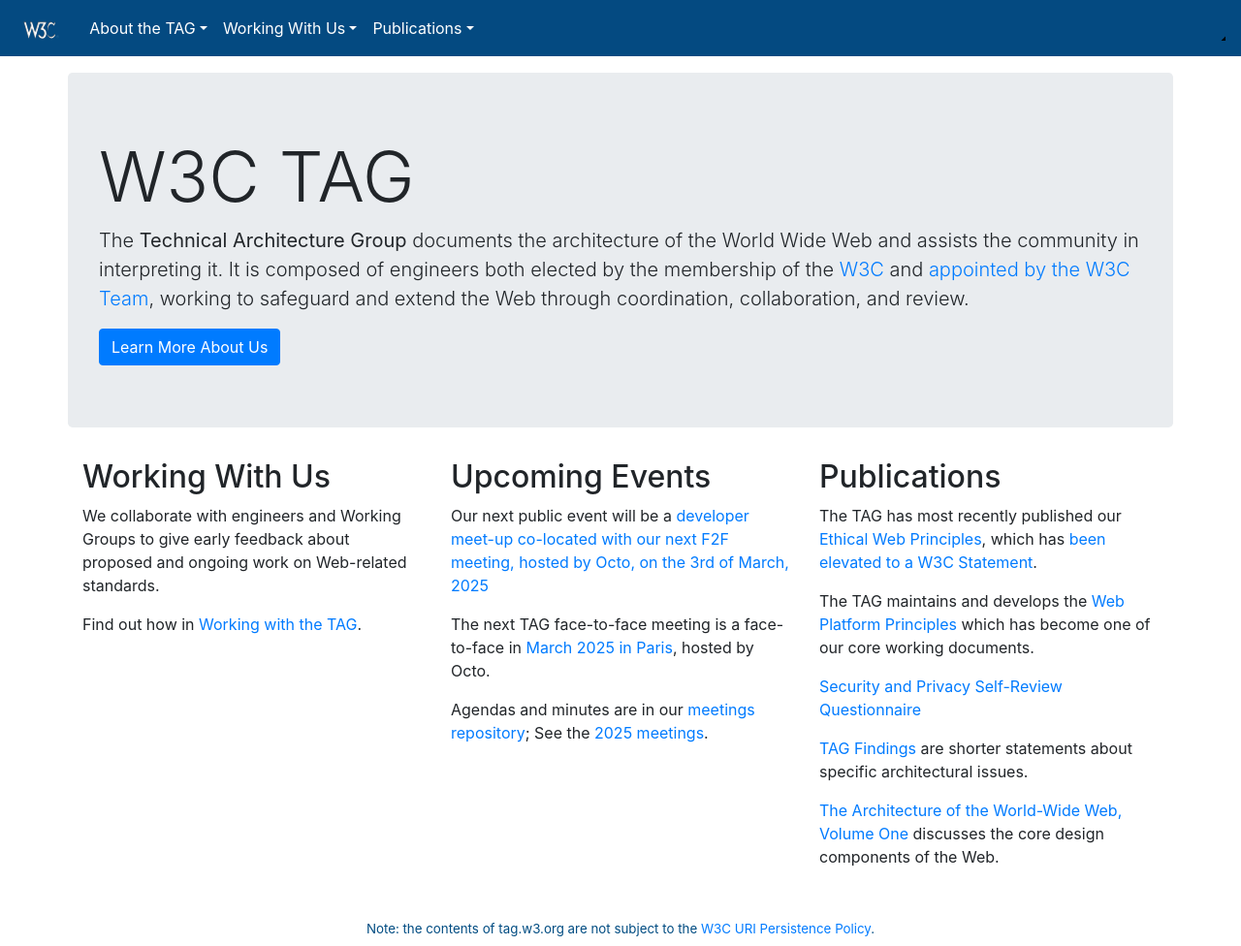
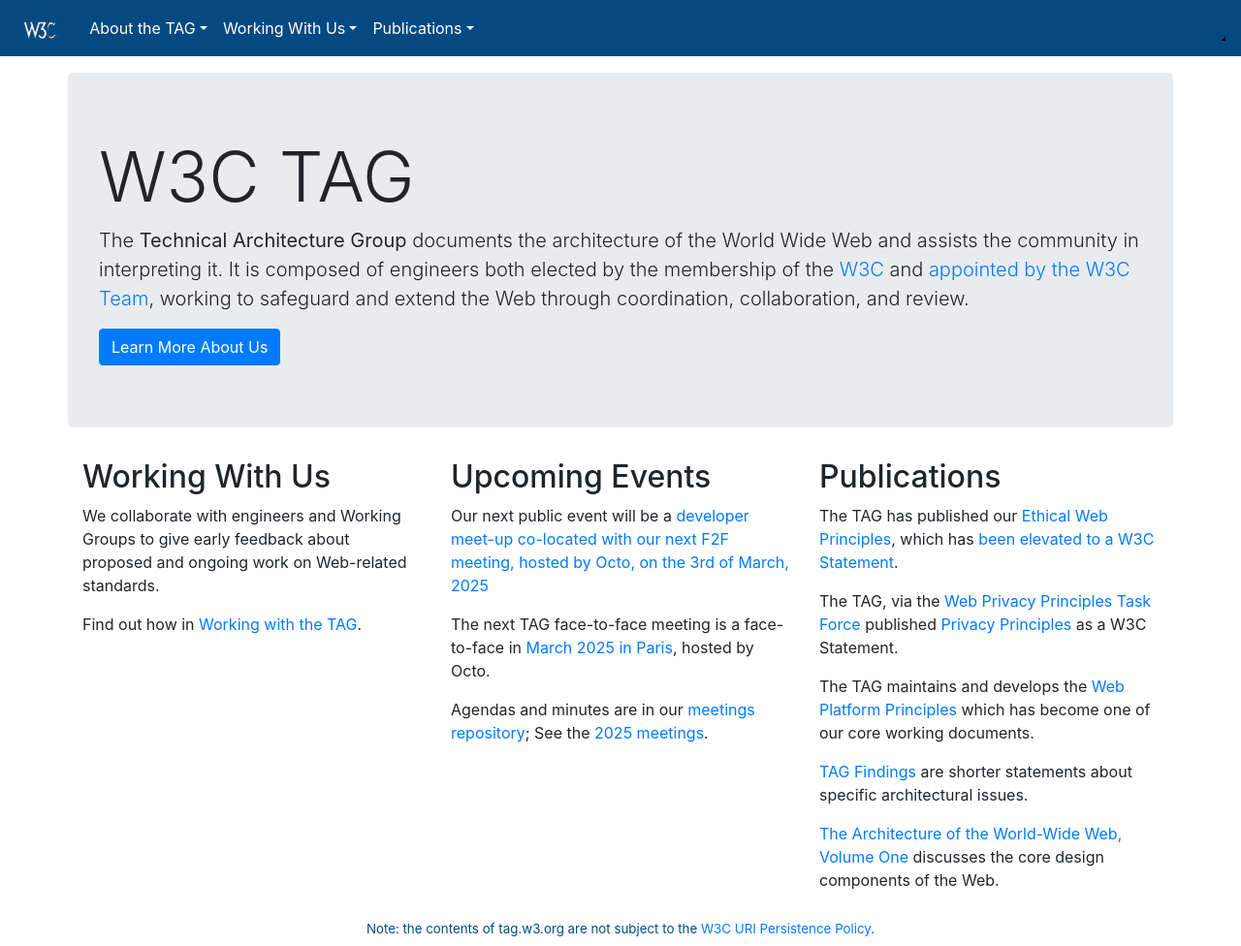
Before and after one commit to w3ctag/tag.w3.org, a Jekyll site: the page built from index.md, in a window 1280 px wide and 976 px high. Shown: the whole window at 97% size. Built offline with Jekyll 4.4.1, drawn with Linux system fonts in a browser that asks for light colours; nearby versions of some CDN libraries; library files that are not in the unit come from our copies.

Commit message:
update the Publication section

```diff
--- a/index.md
+++ b/index.md
@@ -28,11 +28,11 @@
 
 <h2><span class="glyphicon glyphicon-book" aria-hidden="true"></span> Publications</h2>
 
-<p>The TAG has most recently published our <a href="https://www.w3.org/TR/ethical-web-principles/">Ethical Web Principles</a>, which has <a href="https://www.w3.org/blog/2024/ethical-web-principles-building-a-better-web/">been elevated to a W3C Statement</a>.</p>
+<p>The TAG has published our <a href="https://www.w3.org/TR/ethical-web-principles/">Ethical Web Principles</a>, which has <a href="https://www.w3.org/blog/2024/ethical-web-principles-building-a-better-web/">been elevated to a W3C Statement</a>.</p>
+
+<p>The TAG, via the <a href="">Web Privacy Principles Task Force</a> published <a href="https://www.w3.org/TR/privacy-principles/">Privacy Principles</a> as a W3C Statement.</p>
 
 <p>The TAG maintains and develops the <a href="https://www.w3.org/TR/design-principles/">Web Platform Principles</a> which has become one of our core working documents.</p>
-
-<p><a href="https://www.w3.org/TR/security-privacy-questionnaire/">Security and Privacy Self-Review Questionnaire</a></p>
 
 <p><a href="/findings/">TAG Findings</a> are shorter statements about specific architectural issues.</p>
 
```
